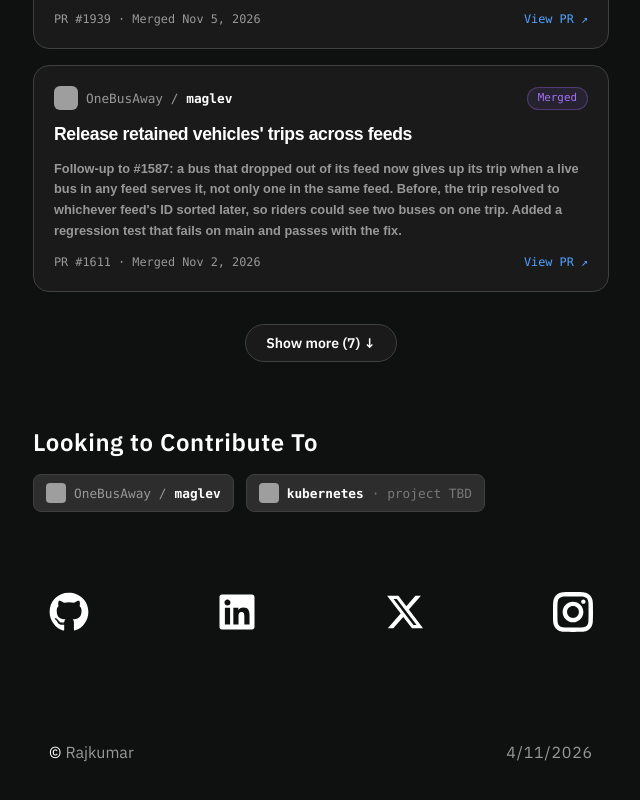
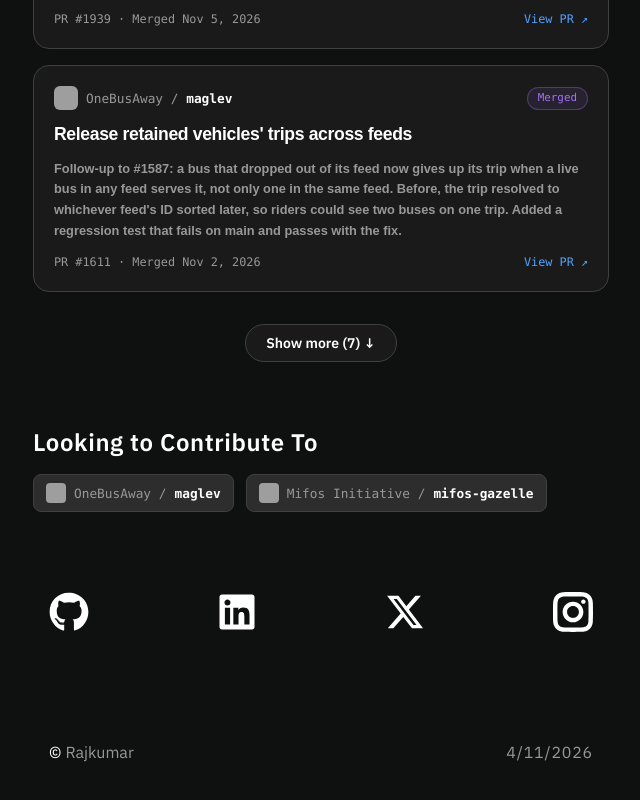
Before and after one commit to TheCodeHeist-Coder/IamRaj, a React (Vite) app in the folder ui/: page /open-source in a window 1280 px wide. Shown: the part 716-1516 px from the top of the page, without its empty margins (319-959 px from the left). Built offline with nearby package versions, Linux system fonts and the light colour scheme; grey boxes are pictures that could not be loaded; a web font is replaced by a local one.

Commit message:
mifos org addes for gsoc secondary org

```diff
--- a/ui/src/data/openSource.ts
+++ b/ui/src/data/openSource.ts
@@ -125,5 +125,5 @@ export const contributions: Contribution[] = [
 // Orgs / projects you're aiming to contribute to next
 export const targets: Target[] = [
   { org: "OneBusAway", project: "maglev", repoLink: "https://github.com/OneBusAway/maglev" },
-  { org: "kubernetes", repoLink: "https://github.com/kubernetes" },
+  { org: "Mifos Initiative", project:"mifos-gazelle",  repoLink: "https://github.com/openMF/mifos-gazelle" },
 ]
```
